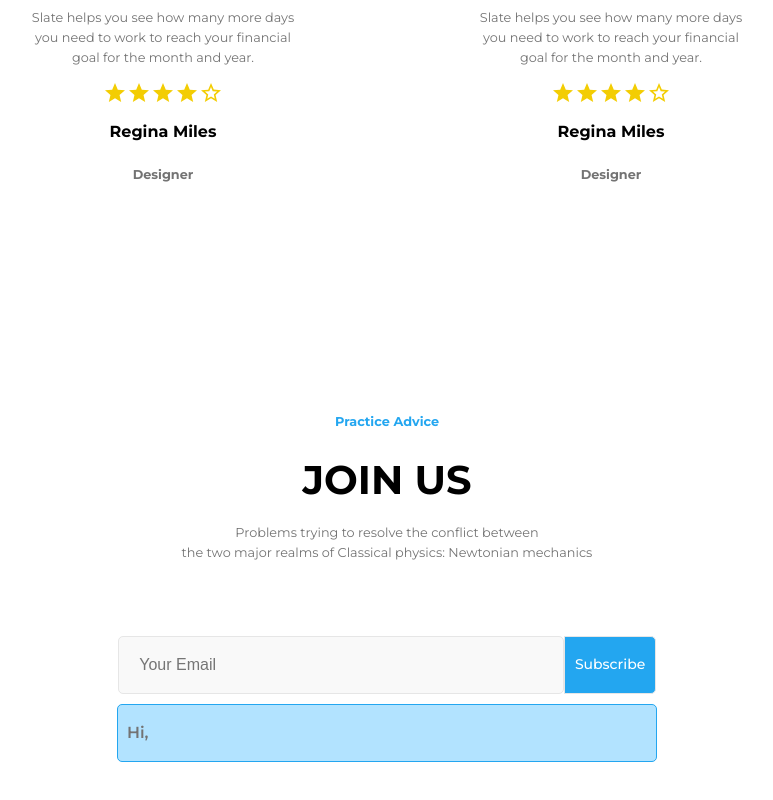
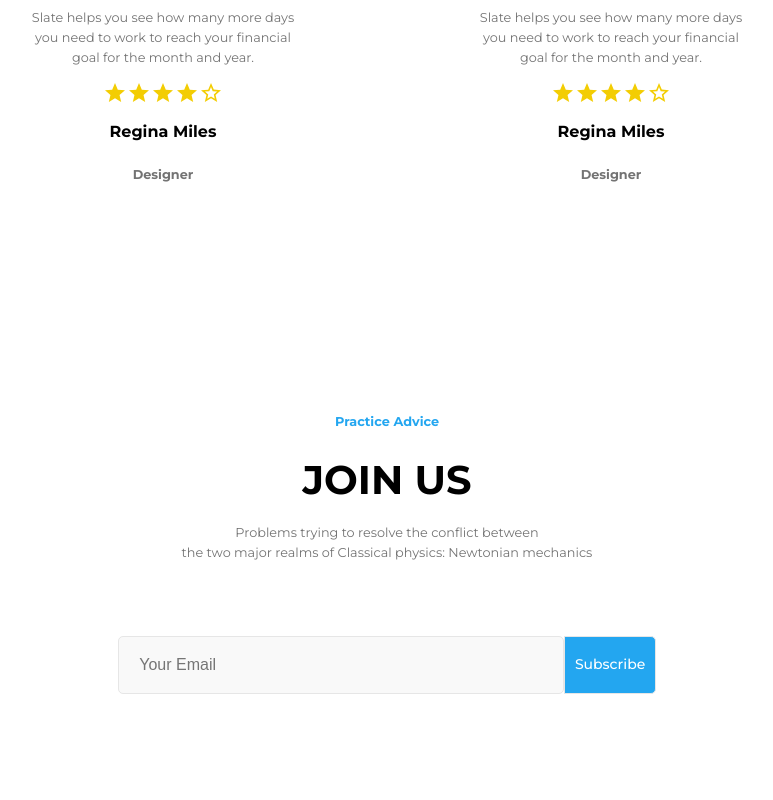
Before and after one commit to JW357/Internship-project, a React (Create React App) app: page / in a window 1280 px wide. Shown: the part 5780-6580 px from the top of the page, without its empty margins (253-1026 px from the left). Built offline with nearby package versions, Linux system fonts and the light colour scheme.

Commit message:
adding greeting to email input

```diff
--- a/src/components/Contact/Contact.jsx
+++ b/src/components/Contact/Contact.jsx
@@ -3,7 +3,7 @@ import './style.scss';
 import { Button } from '@material-ui/core';
 
 function Contact() {
-  const [address, setAddress] = useState();
+  const [address, setAddress] = useState(null);
 
   return (
     <section className="contact">
@@ -25,19 +25,15 @@ function Contact() {
             placeholder="Your Email"
             value={address}
             onChange={(e) => setAddress(e.target.value)}
+            autoComplete="off"
           />
           <Button label="Subscribe" className="subscribe__button" variant="contained">
             Subscribe
           </Button>
         </div>
-        <div className="greeting-text__box">
-          <p>
-            &nbsp;
-            Hi,
-            &nbsp;
-            {address}
-          </p>
-        </div>
+        <span className="greeting-text__line">
+          {address ? `\u00A0 Hi, ${address.replace(/@.*/, '')}` : null}
+        </span>
       </div>
     </section>
   );
--- a/src/components/Contact/style.scss
+++ b/src/components/Contact/style.scss
@@ -61,14 +61,13 @@
       box-shadow: none;
     }
   }
-  .greeting-text__box {
+  .greeting-text__line {
     font-weight: 600;
     color: $secondTextColor;
-    border: 1px solid $primaryColor;
     background: $secondaryColor;
     width: 60%;
     margin: 10px auto;
     border-radius: 5px;
-    line-height: 1.5rem;
+    line-height: 3rem;
   }
 }
```
